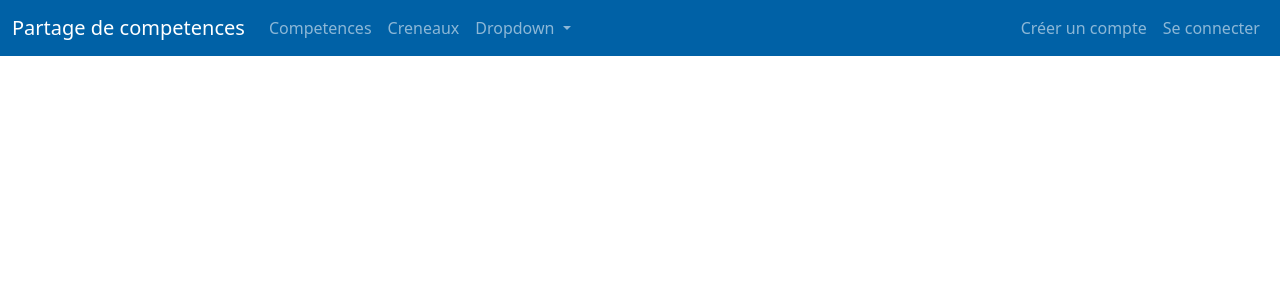
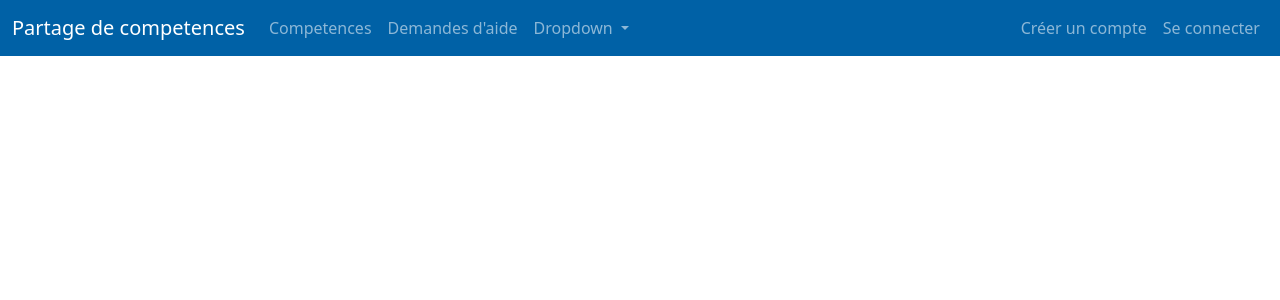
Before and after one commit to rdpt03/FMS-PYDJANGO-EVAL-Partage-Competences, a Django app: page / in a window 1280 px wide. Shown: the top 300 px of the page. Run offline with Django 5.2, Linux system fonts and the light colour scheme.

Commit message:
modify link names

```diff
--- a/core/templates/base_disconnected.html
+++ b/core/templates/base_disconnected.html
@@ -8,10 +8,10 @@
             <!--LEFT-->
             <ul class="navbar-nav me-auto mb-2 mb-lg-0">
                 <li class="nav-item">
-                    <a class="nav-link" aria-current="page" href="{% url 'skills' %}">Competences</a>
+                    <a class="nav-link" aria-current="page" href="{% url 'skills_disconnected' %}">Competences</a>
                 </li>
                 <li class="nav-item">
-                    <a class="nav-link" aria-current="page" href="{% url 'tasks' %}">Creneaux</a>
+                    <a class="nav-link" aria-current="page" href="{% url 'tasks_disconnected' %}">Demandes d'aide</a>
                 </li>
 
                 <li class="nav-item dropdown">
```
